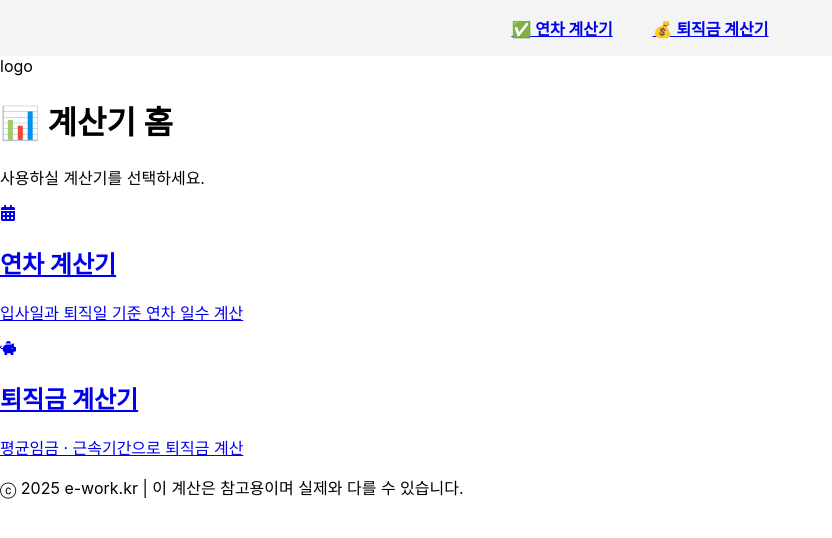
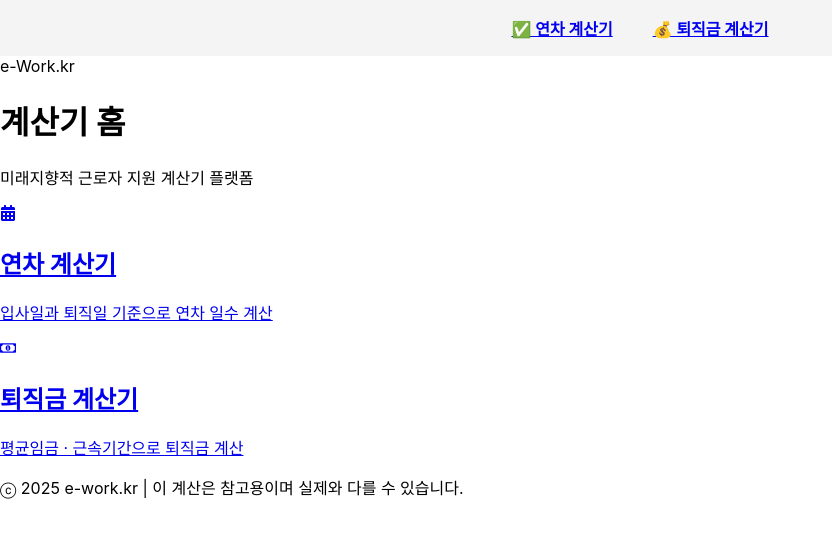
Before and after one commit to jansssss/vacation, a React (Create React App) app: page / in a window 1280 px wide. Shown: the top 538 px of the page, without its empty margins (0-832 px from the left). Built offline with nearby package versions, Linux system fonts and the light colour scheme.

Commit message:
Update Home.jsx

```diff
--- a/src/pages/Home.jsx
+++ b/src/pages/Home.jsx
@@ -1,41 +1,49 @@
 import React from "react";
 import { Link } from "react-router-dom";
-import { FaCalendarAlt, FaPiggyBank } from "react-icons/fa";
+import { FaCalendarAlt, FaRegMoneyBillAlt } from "react-icons/fa";
 
 const Home = () => {
   return (
-    <div className="min-h-screen bg-gradient-to-tr from-gray-100 via-slate-100 to-gray-200 flex flex-col items-center justify-center text-gray-800 px-6 font-[serif] relative">
-      <header className="absolute top-6 left-8 text-xl font-bold text-indigo-600 tracking-widest">
-        logo
+    <div className="min-h-screen bg-gradient-to-br from-[#f9f9f9] via-[#f3f4f6] to-[#eef1f5] text-gray-800 font-serif px-6 flex flex-col justify-center items-center">
+      {/* 로고 */}
+      <header className="absolute top-6 left-8 text-[20px] font-bold text-gray-700 tracking-wider">
+        <span className="text-indigo-600">e</span>-Work.kr
       </header>
 
-      <h1 className="text-4xl md:text-5xl font-bold text-center mb-3 bg-clip-text text-transparent bg-gradient-to-r from-indigo-600 to-purple-700 animate-fade-in">
-        📊 계산기 홈
+      {/* 제목 */}
+      <h1 className="text-4xl md:text-5xl font-extrabold text-center mb-2 text-transparent bg-clip-text bg-gradient-to-r from-indigo-500 to-purple-600">
+        계산기 홈
       </h1>
-      <p className="text-gray-500 text-md mb-10 text-center animate-fade-in delay-200">
-        사용하실 계산기를 선택하세요.
+      <p className="text-gray-500 text-base md:text-lg mb-12 text-center">
+        미래지향적 근로자 지원 계산기 플랫폼
       </p>
 
-      <div className="grid grid-cols-1 md:grid-cols-2 gap-8 w-full max-w-4xl">
+      {/* 카드 박스 */}
+      <div className="flex flex-col md:flex-row gap-8 w-full max-w-4xl justify-center items-center">
         <Link
           to="/annual-leave"
-          className="group bg-white/70 backdrop-blur-md p-6 rounded-2xl shadow-xl hover:scale-105 transition-transform hover:shadow-2xl border border-gray-200"
+          className="w-72 h-44 bg-white/40 backdrop-blur-md border border-white/20 rounded-3xl shadow-xl p-6 flex flex-col justify-center items-center hover:scale-105 transition-all duration-300 hover:shadow-2xl"
         >
-          <FaCalendarAlt className="text-5xl text-indigo-600 mx-auto mb-4 group-hover:animate-bounce" />
-          <h2 className="text-2xl font-semibold text-center mb-1">연차 계산기</h2>
-          <p className="text-center text-gray-600 text-sm">입사일과 퇴직일 기준 연차 일수 계산</p>
+          <FaCalendarAlt className="text-indigo-500 text-5xl mb-3 drop-shadow" />
+          <h2 className="text-xl font-semibold mb-1 text-gray-800">연차 계산기</h2>
+          <p className="text-gray-500 text-sm text-center">
+            입사일과 퇴직일 기준으로 연차 일수 계산
+          </p>
         </Link>
 
         <Link
           to="/retirement"
-          className="group bg-white/70 backdrop-blur-md p-6 rounded-2xl shadow-xl hover:scale-105 transition-transform hover:shadow-2xl border border-gray-200"
+          className="w-72 h-44 bg-white/40 backdrop-blur-md border border-white/20 rounded-3xl shadow-xl p-6 flex flex-col justify-center items-center hover:scale-105 transition-all duration-300 hover:shadow-2xl"
         >
-          <FaPiggyBank className="text-5xl text-yellow-500 mx-auto mb-4 group-hover:animate-bounce" />
-          <h2 className="text-2xl font-semibold text-center mb-1">퇴직금 계산기</h2>
-          <p className="text-center text-gray-600 text-sm">평균임금 · 근속기간으로 퇴직금 계산</p>
+          <FaRegMoneyBillAlt className="text-amber-500 text-5xl mb-3 drop-shadow" />
+          <h2 className="text-xl font-semibold mb-1 text-gray-800">퇴직금 계산기</h2>
+          <p className="text-gray-500 text-sm text-center">
+            평균임금 · 근속기간으로 퇴직금 계산
+          </p>
         </Link>
       </div>
 
+      {/* 푸터 */}
       <footer className="mt-16 text-sm text-gray-400 text-center">
         ⓒ 2025 e-work.kr | 이 계산은 참고용이며 실제와 다를 수 있습니다.
       </footer>
```
